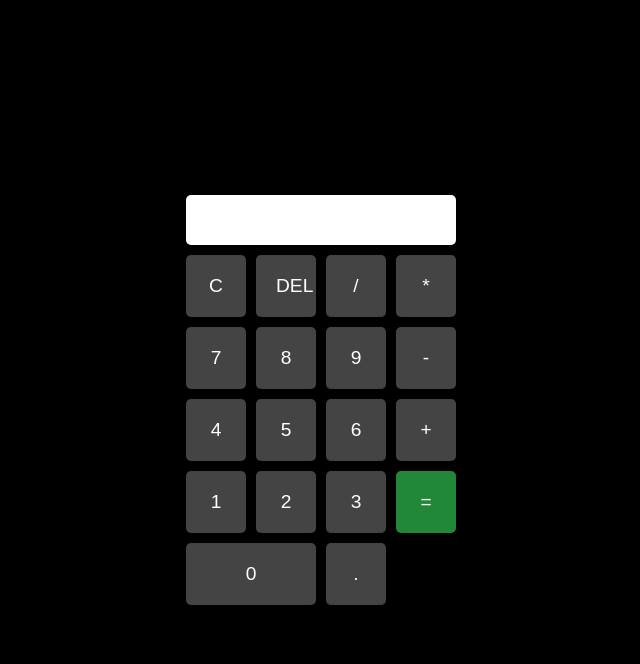
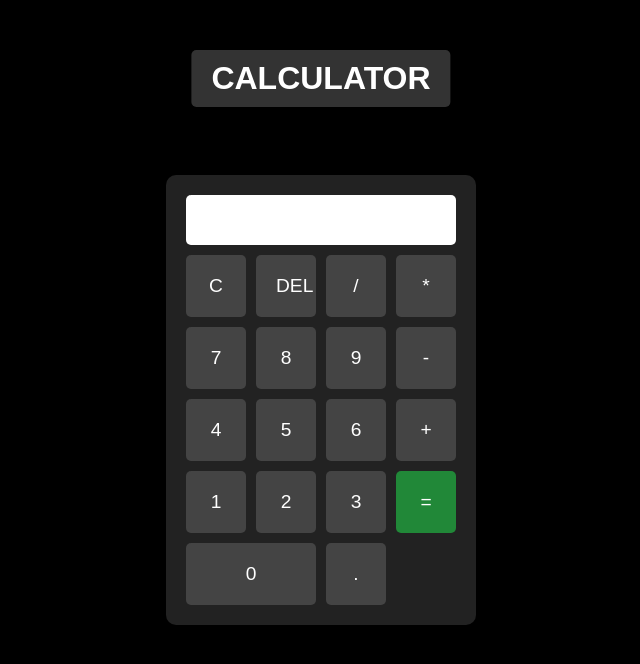
Before and after one commit to Poojasree55/CODSOFT, a plain HTML site: page calculator/index.html in a window 1280 px wide. Shown: the whole page, without its empty margins (319-959 px from the left). Drawn offline with Linux system fonts and the light colour scheme.

Commit message:
Commited few changes

```diff
--- a/calculator/index.html
+++ b/calculator/index.html
@@ -7,7 +7,10 @@
     <link rel="stylesheet" href="style.css">
 </head>
 <body>
-    <div class="claculator">
+    <div class="head">
+        <h1>CALCULATOR</h1>
+    </div>
+    <div class="calculator">
         <input type="text" id="display" disabled>
         <div class="buttons">
             <button onclick="clearDisplay()">C</button>
--- a/calculator/style.css
+++ b/calculator/style.css
@@ -11,6 +11,17 @@ body{
     justify-content: center;
     align-items: center;
     height: 100vh;
+}
+.head h1{
+   position: fixed;
+  top: 50px;
+  left: 50%;
+  transform: translateX(-50%);
+  background: #333;
+  color: white;
+  padding: 10px 20px;
+  border-radius: 5px;
+  z-index: 1000;
 }
 
 .calculator{
```
